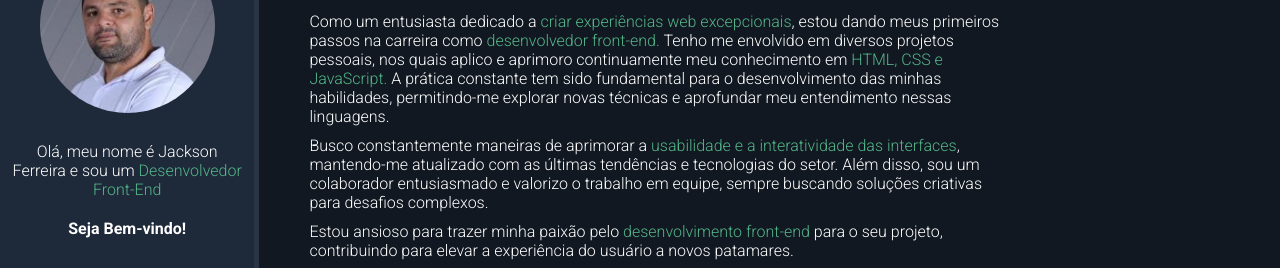
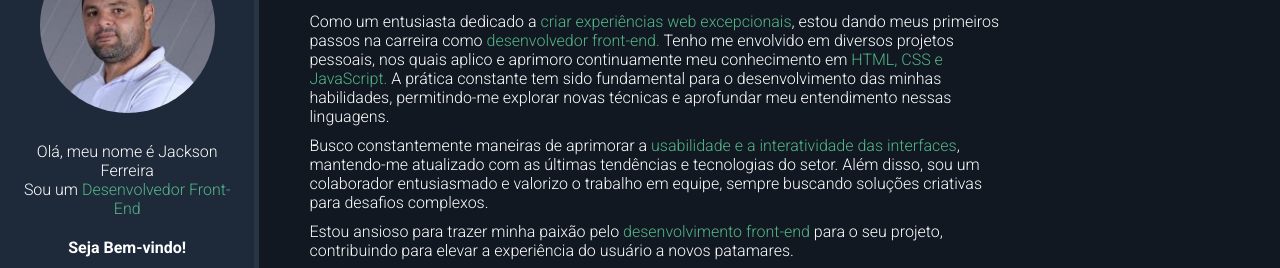
Before and after one commit to jackson-vip/jacksonferreira.github.io, a plain HTML site: page index.html in a window 1280 px wide. Shown: the part 145-413 px from the top of the page. Drawn offline with nearby package versions, Linux system fonts and the light colour scheme.

Commit message:
Atualização

```diff
--- a/index.html
+++ b/index.html
@@ -21,7 +21,7 @@
         <aside id="bio-container">
             <h2>Jackson Ferreira</h2>
             <img id="bio-img" src="assets/foto-perf.png" alt="Jackson Ferreira">
-            <p>Olá, meu nome é Jackson Ferreira e sou um <span class="highlight">Desenvolvedor Front-End</span></p>
+            <p>Olá, meu nome é Jackson Ferreira <br> Sou um <span class="highlight">Desenvolvedor Front-End</span></p>
             <p id="welcome-text">Seja Bem-vindo!</p>
             <ul id="social-container">
                 <li><a href="https://www.linkedin.com/in/jackson-ferreira1/" target="_blank"><ion-icon
```
